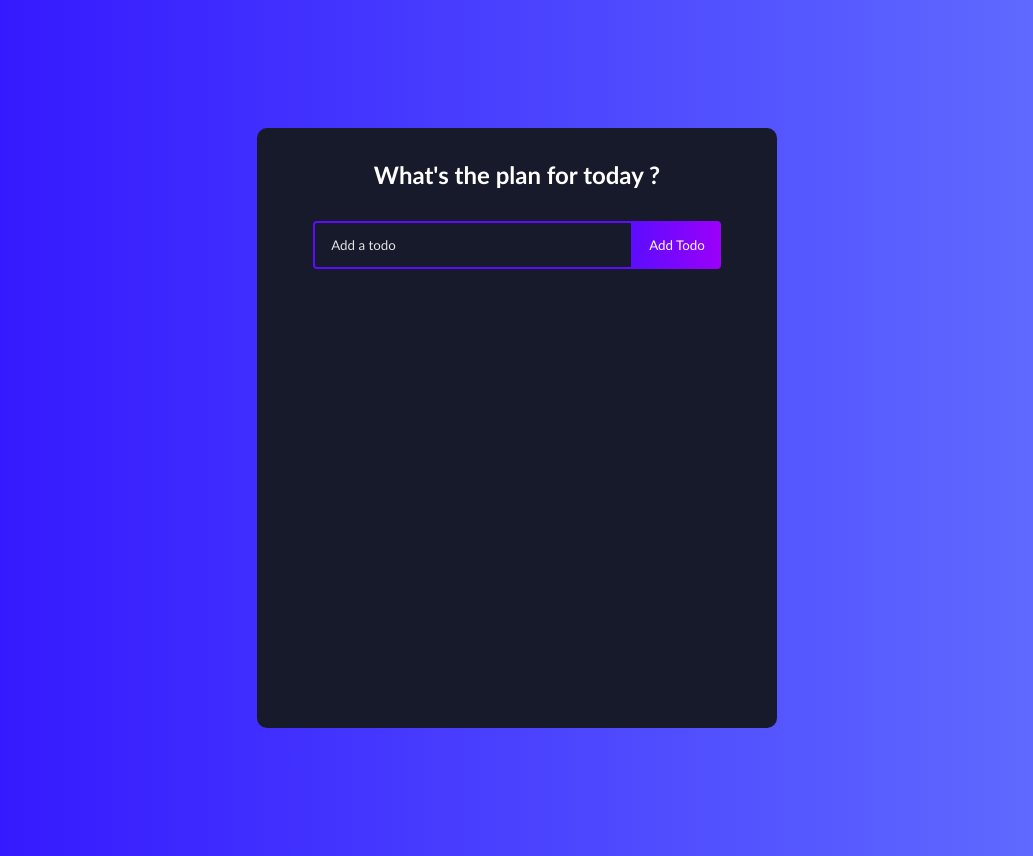
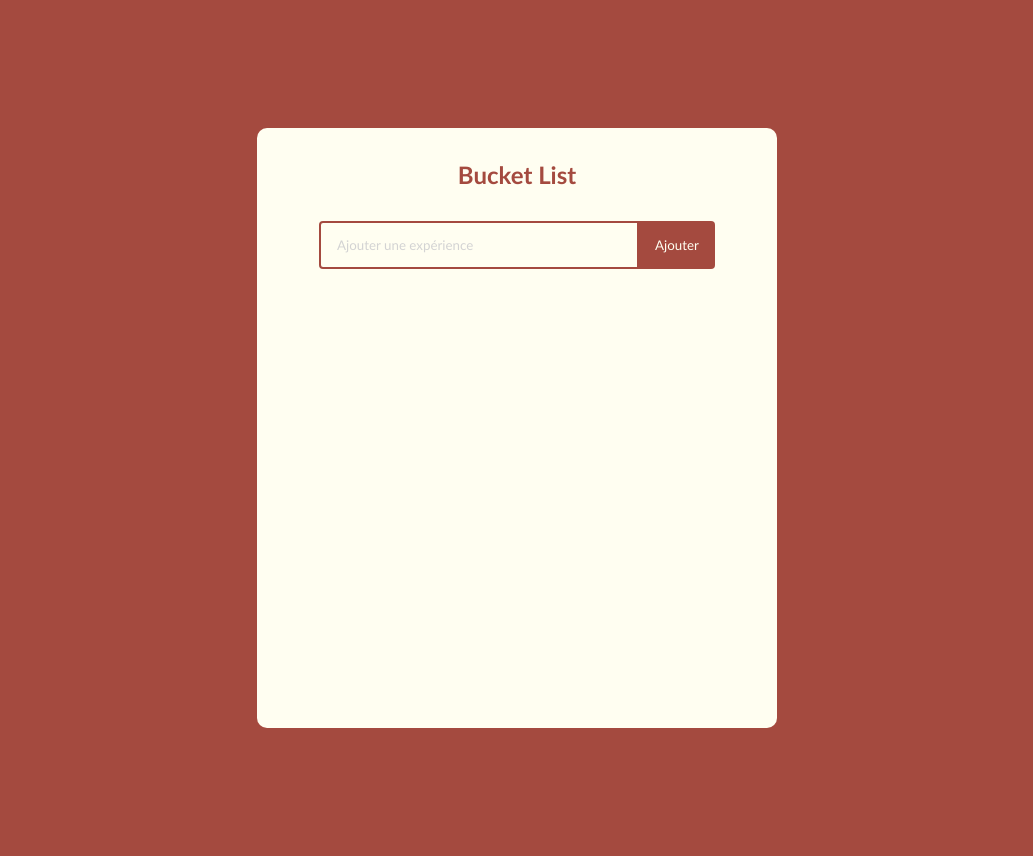
Before and after one commit to wolffien/G1PaulineMaurine, a React (Create React App) app: page / in a window 1280 px wide. Shown: the whole page, without its empty margins (123-1156 px from the left). Built offline with nearby package versions, Linux system fonts and the light colour scheme; the HTML template or start-up script is replaced by a standard one.

Commit message:
add css et commentaires à la bucket list

```diff
--- a/src/CSS/App.css
+++ b/src/CSS/App.css
@@ -7,19 +7,16 @@
   }
 
   body {
-    background: linear-gradient(
-      90deg,
-      rgba(48, 16, 255, 1) 0%,
-      rgba(100, 115, 255, 1) 100%
-    );
+    background-color: #a44a3f;
   }
+
   .todo-app {
     display: flex;
     flex-direction: column;
     justify-content: start;
     width: 520px;
     min-height: 600px;
-    background: #161a2b;
+    background: #fffef1;
     text-align: center;
     margin: 128px auto;
     border-radius: 10px;
@@ -28,7 +25,7 @@
 
   h1 {
     margin: 32px 0;
-    color: #fff;
+    color: #a44a3f;
     font-size: 24px;
   }
 
@@ -44,15 +41,14 @@
   .todo-input {
     padding: 14px 32px 14px 16px;
     border-radius: 4px 0 0 4px;
-    border: 2px solid #5d0cff;
+    border: 2px solid #a44a3f;
     outline: none;
     width: 320px;
     background: transparent;
-    color: #fff;
   }
 
   .todo-input::placeholder {
-    color: #e2e2e2;
+    color: lightgrey;
   }
 
   .todo-button {
@@ -61,25 +57,17 @@
     border-radius: 0 4px 4px 0;
     cursor: pointer;
     outline: none;
-    background: linear-gradient(
-      90deg,
-      rgba(93, 12, 255, 1) 0%,
-      rgba(155, 0, 250, 1) 100%
-    );
-    color: #fff;
+    color: #fffef1;
+    background-color: #a44a3f;
     text-transform: capitalize;
   }
 
   .todo-input.edit {
-    border: 2px solid #149fff;
+    border: 2px solid #b7d1a5;
   }
 
   .todo-button.edit {
-    background: linear-gradient(
-      90deg,
-      rgba(20, 159, 255, 1) 0%,
-      rgba(17, 122, 255, 1) 100%
-    );
+    background-color: #b7d1a5;
     padding: 16px 22px;
   }
 
@@ -95,39 +83,22 @@
     align-items: center;
     margin: 4px auto;
     color: #fff;
-    background: linear-gradient(
-      90deg,
-      rgba(255, 118, 20, 1) 0%,
-      rgba(255, 84, 17, 1) 100%
-    );
-
+    background-color: #a44a3f;
     padding: 16px;
     border-radius: 5px;
     width: 90%;
   }
 
   .todo-row:nth-child(4n + 1) {
-    background: linear-gradient(
-      90deg,
-      rgba(93, 12, 255, 1) 0%,
-      rgba(155, 0, 250, 1) 100%
-    );
+    background-color: #f19c79;
   }
 
   .todo-row:nth-child(4n + 2) {
-    background: linear-gradient(
-      90deg,
-      rgba(255, 12, 241, 1) 0%,
-      rgba(250, 0, 135, 1) 100%
-    );
+    background-color: #cada7e;
   }
 
   .todo-row:nth-child(4n + 3) {
-    background: linear-gradient(
-      90deg,
-      rgba(20, 159, 255, 1) 0%,
-      rgba(17, 122, 255, 1) 100%
-    );
+    background-color: #b7d1a5;
   }
 
   .icons {
@@ -139,9 +110,9 @@
 
   .delete-icon {
     margin-right: 5px;
-    color: #fff;
+    color: #fffef1;
   }
 
   .edit-icon {
-    color: #fff;
+    color: #fffef1;
   }
--- a/src/components/TodoForm.js
+++ b/src/components/TodoForm.js
@@ -1,15 +1,19 @@
 import React, { useState, useEffect, useRef } from 'react';
+
+// todoform sert à faire les input des formulaires "modifier" et "ajouter"
 
 function TodoForm(props) {
     // quand on update ça ne perd pas ce que l'user avait écrit
     const [input, setInput] = useState(props.edit ? props.edit.value : '');
 
+    //fonction pour choisir où va le curseur texte (quand il y a "ajouter" et "éditer" sur la même page)
     const inputRef = useRef(null)
-
+    // mettre automatiquement le curseur dans l'input de l'edit quand on clique sur edit
     useEffect(() => {
         inputRef.current.focus()
     });
 
+    // faire en sorte que l'on puisse entrer du texte dans l'input
     const handleChange = e => {
         setInput(e.target.value);
     };
@@ -18,19 +22,23 @@ function TodoForm(props) {
     const handleSubmit = e => {
         e.preventDefault();
 
+        // faire en sorte que le btn "ajouter" conserve la data
+        // ET/OU ajoute une nouvelle todo au tableau des todo
         props.onSubmit({
+            // mettre une id à chaque todo, qui est un nombre compris entre 1 et 10000
             id: Math.floor(Math.random() * 10000),
             text: input
         });
 
-        // remet à zéro après validation
+        // remet à zéro l'input après validation
         setInput('');
     };
-
+    // ce qu'il s'affiche à l'écran (les input)
     return (
         <form className='todo-form' onSubmit={handleSubmit}>
             {props.edit ? (
                 <>
+                    {/* champ de texte de modifier une todo */}
                     <input
                         type='text'
                         placeholder='Update your item'
@@ -40,20 +48,21 @@ function TodoForm(props) {
                         onChange={handleChange}
                         ref={inputRef}
                     />
-                    <button className='todo-button edit'>Update</button>
+                    <button className='todo-button edit'>Modifier</button>
                 </>
             ) : (
                 <>
+                    {/* champ de texte de l'input */}
                     <input
                         type='text'
-                        placeholder='Add a todo'
+                        placeholder='Ajouter une expérience'
                         value={input}
                         name='text'
                         className='todo-input'
                         onChange={handleChange}
                         ref={inputRef}
                     />
-                    <button className='todo-button'>Add todo</button>
+                    <button className='todo-button'>Ajouter</button>
                 </>
             )}
         </form>
--- a/src/components/TodoList.js
+++ b/src/components/TodoList.js
@@ -2,39 +2,45 @@ import React, { useState } from 'react';
 import TodoForm from './TodoForm';
 import Todo from './Todo';
 
+// todolit sert à utiliser les infos qu'on récupère dans les form/input que l'on retrouve dans TodoForm
+
 function TodoList() {
     const [todos, setTodos] = useState([]);
 
-    // fonction qui ajoute un todo
+    // fonction qui permet de ne pas avoir de gros espaces / bugs lors de l'input
+    // (ex : mau          rine deviendra mau rine)
+    // ex 2 : ne peut pas entrer une série d'espaces seuls)
     const addTodo = todo => {
         if (!todo.text || /^\s*$/.test(todo.text)) {
             return;
         }
 
+        // fonction qui permet d'ajouter/conserver une todo dans la data (console de inspecter) dès validation
         const newTodos = [todo, ...todos];
 
         setTodos(newTodos)
     };
 
-    // fonction éditer la todo
+    // idem que la fonction au dessus pour la syntaxe mais pour l'update
     const updateTodo = (todoId, newValue) => {
         if (!newValue.text || /^\s*$/.test(newValue.text)) {
             return;
         }
 
+        // fonction qui permet de modifier une todo si le texte tapé est différent
         setTodos(prev => prev.map(item =>(item.id === todoId ? newValue : item))
         );
     };
 
 
-    // fonction supprimer une Todo
+    // fonction supprimer une Todo si appuyer sur l'icone
     const removeTodo = id => {
         const removeArr = [...todos].filter(todo => todo.id !== id);
 
         setTodos(removeArr);
     };
 
-    // retourner la todo quand on valide
+    // afficher la todo quand on valide
     const completeTodo = id => {
         let updatedTodos = todos.map(todo => {
             if (todo.id === id) {
@@ -47,9 +53,10 @@ function TodoList() {
 
     return (
         <div>
-            <h1>What's the plan for today ?</h1>
-            {/* ajouter le form */}
+            <h1>Bucket List</h1>
+            {/* ajouter le form quand on tape qqch dans l'input */}
             <TodoForm onSubmit={addTodo} />
+            {/* afficher la todo une fois validé, ainsi que l'option supp et edit */}
             <Todo
                 todos={todos}
                 completeTodo={completeTodo}
```
Also changed, not shown: src/components/Todo.js (+9 -2 lines).
